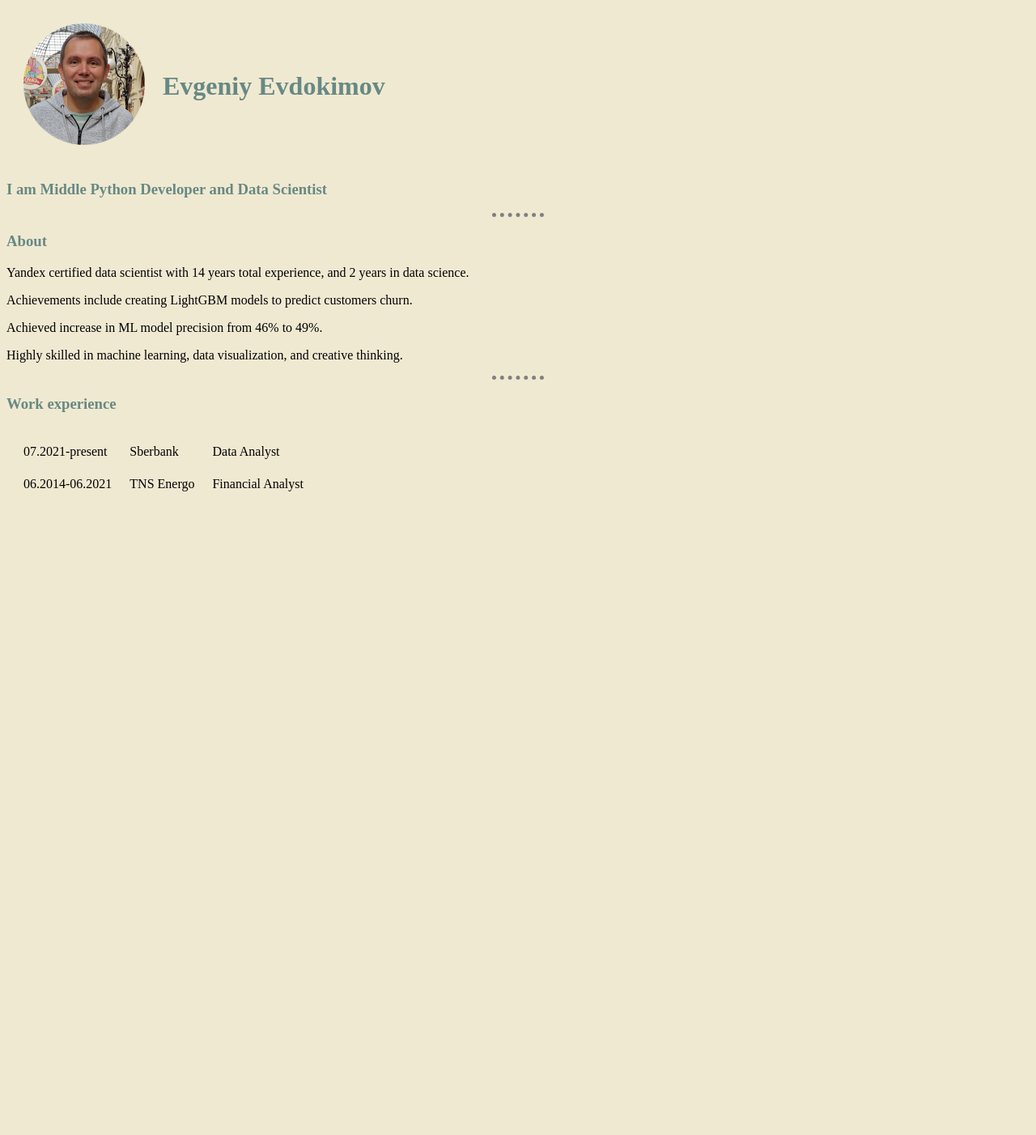
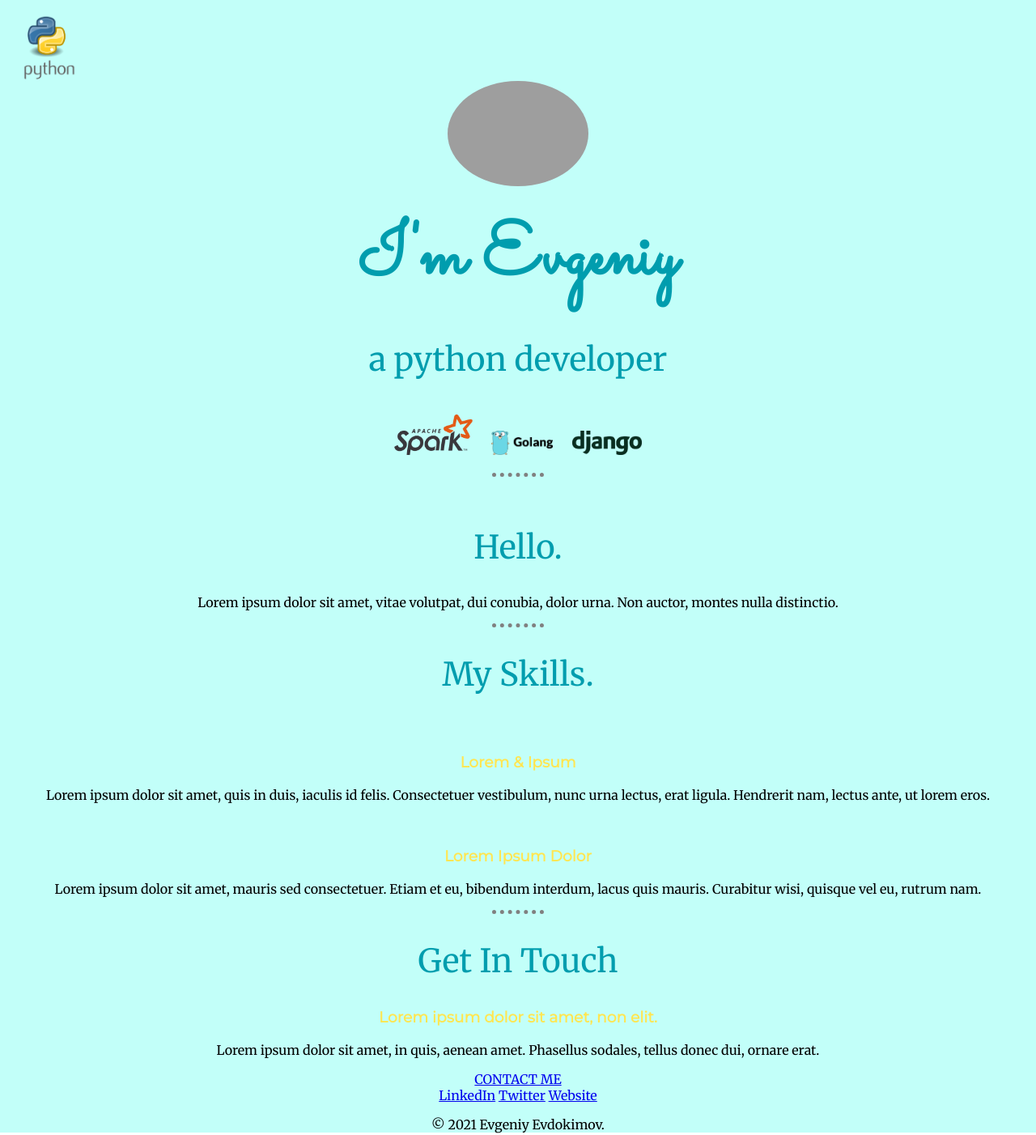
Before and after one commit to evdokimov-ek/CV, a plain HTML site: page index.html in a window 1280 px wide. Shown: the whole page at 81% size. Before the commit the page ends 800 px from the top, so only its background shows below. Drawn offline with Linux system fonts and the light colour scheme; grey boxes are pictures that could not be loaded.

Commit message:
add logos

```diff
--- a/css/styles.css
+++ b/css/styles.css
@@ -1,5 +1,23 @@
 body {
-    background-color: #F0E9D2;
+    margin: 0;
+    text-align: center;
+    font-family: 'Merriweather', serif;
+}
+h1 {
+    font-size: 5.625rem;
+    color: #009DAE;
+    margin: 20px auto 0 auto;
+    font-family: 'Sacramento', cursive;
+}
+h2 {
+    font-size: 2.5rem;
+    font-weight: normal;
+    color: #009DAE;
+    ffont-family: 'Pacifico', cursive;
+}
+h3 {
+    color: #FFE652;
+    font-family: 'Montserrat', sans-serif;
 }
 hr {
     border-style: none;
@@ -8,12 +26,34 @@ hr {
     border-width: 5px;
     width: 5%;
 }
-img {
-    height: 150px;
+
+
+.top-container {
+    padding-top: 100px;
+    background-color: #C2FFF9;
 }
-h1 {
-    color: #678983;
+.middle-container {
+
 }
-h3 {
-    color: #678983;
+.bottom-container {
+
 }
+.my_photo {
+    height: 130px;
+    border-radius: 100%;
+}
+.python {
+    position: fixed;
+    left: 10px;
+    top: 10px;
+    height: 100px;
+    border-radius: 100%;
+}
+.spark {
+    height: 50px;
+    padding: 10px;
+}
+.django {
+    height: 30px;
+    padding: 10px;
+}
--- a/index.html
+++ b/index.html
@@ -4,8 +4,59 @@
     <meta charset="UTF-8">
     <title>Evgeniy's Personal Site</title>
     <link rel="stylesheet" href="css/styles.css">
+    <link rel="icon" href="favicon.ico">
+    <link rel="preconnect" href="https://fonts.googleapis.com">
+    <link rel="preconnect" href="https://fonts.gstatic.com" crossorigin>
+    <link href="https://fonts.googleapis.com/css2?family=Merriweather&family=Montserrat&family=Pacifico&family=Sacramento&display=swap" rel="stylesheet">
 </head>
 <body>
+<div class="top-container">
+    <img class="my_photo" src="images/me.jpg" alt="me-img">
+    <img class="python" src="images/python.png" alt="python-img">
+    <h1>I'm Evgeniy</h1>
+    <h2>a python developer</h2>
+    <img class="spark" src="images/spark.png" alt="spark-img">
+    <img class="django" src="images/go.png" alt="go-img">
+    <img class="django" src="images/django.png" alt="django-img">
+    <hr>
+<div class="middle-container">
+  <div class="profile">
+    <img src="" alt="">
+    <h2>Hello.</h2>
+    <p>Lorem ipsum dolor sit amet, vitae volutpat, dui conubia, dolor urna. Non auctor, montes nulla distinctio.</p>
+  </div>
+  <hr>
+  <div class="skills">
+    <h2>My Skills.</h2>
+    <div class="skill-row">
+      <img class="" src="" alt="">
+      <h3>Lorem & Ipsum</h3>
+      <p>Lorem ipsum dolor sit amet, quis in duis, iaculis id felis. Consectetuer vestibulum, nunc urna lectus, erat ligula. Hendrerit nam, lectus ante, ut lorem eros.</p>
+    </div>
+    <div class="skill-row">
+      <img class="" src="" alt="">
+      <h3>Lorem Ipsum Dolor</h3>
+      <p>Lorem ipsum dolor sit amet, mauris sed consectetuer. Etiam et eu, bibendum interdum, lacus quis mauris. Curabitur wisi, quisque vel eu, rutrum nam.</p>
+    </div>
+  </div>
+  <hr>
+  <div class="contact-me">
+    <h2>Get In Touch</h2>
+    <h3>Lorem ipsum dolor sit amet, non elit.</h3>
+    <p>Lorem ipsum dolor sit amet, in quis, aenean amet. Phasellus sodales, tellus donec dui, ornare erat.</p>
+    <a class="btn" href="mailto:name@email.com">CONTACT ME</a>
+  </div>
+</div>
+
+
+<div class="bottom-container">
+  <a class="footer-link" href="https://www.linkedin.com/">LinkedIn</a>
+  <a class="footer-link" href="https://twitter.com/">Twitter</a>
+  <a class="footer-link" href="https://www.appbrewery.co/">Website</a>
+  <p>© 2021 Evgeniy Evdokimov.</p>
+</div>
+
+<!--
 <table cellspacing="20">
     <tr>
         <td><img src="images/me.png" alt="Evgeniy profile picture"></td>
@@ -33,5 +84,6 @@
         <td>Financial Analyst</td>
     </tr>
 </table>
+-->
 </body>
 </html>
```
Also changed, not shown: favicon.ico (added), images/django.png (added), images/go.png (added), images/me.png (deleted), images/python.png (added), images/spark.png (added), 1 other file.
